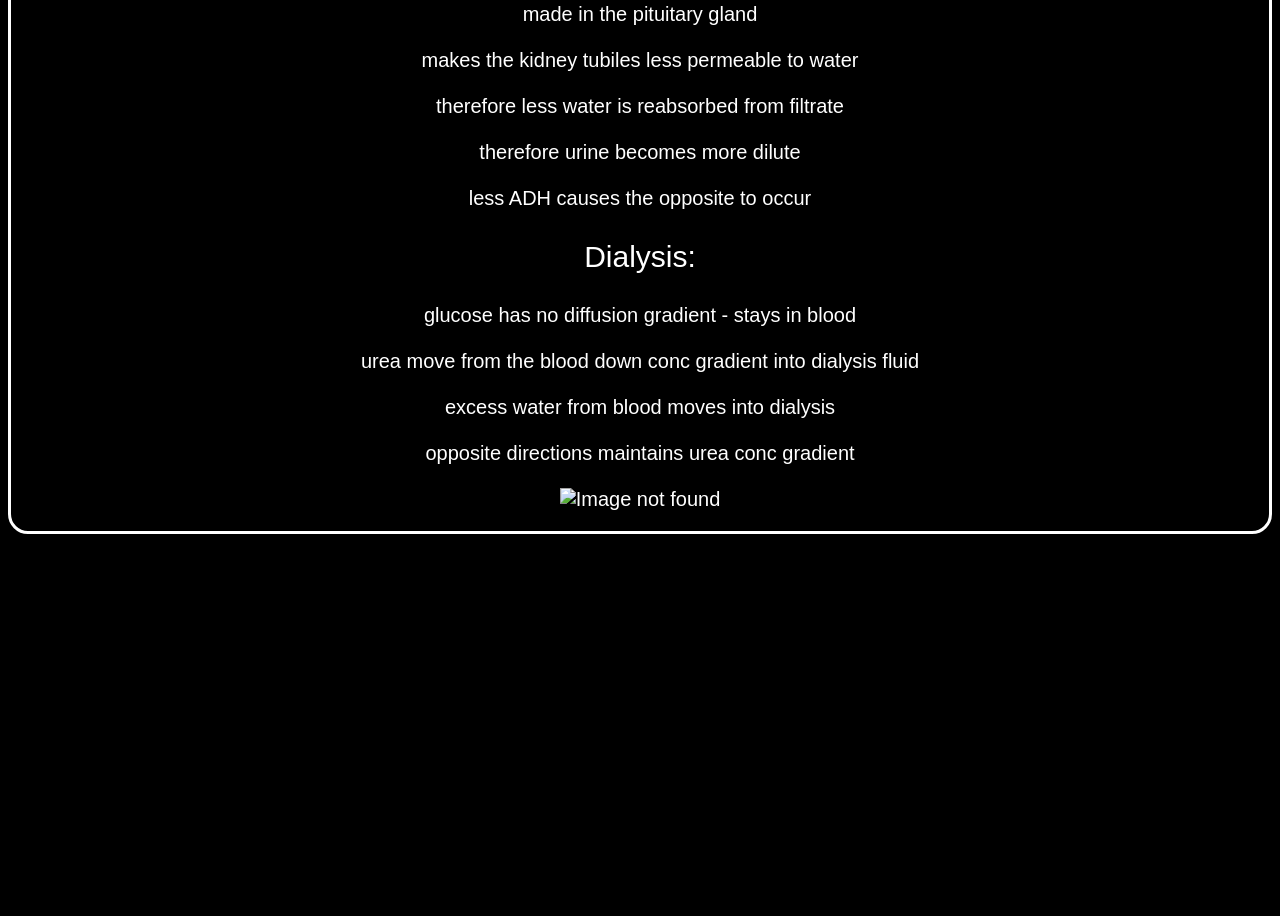
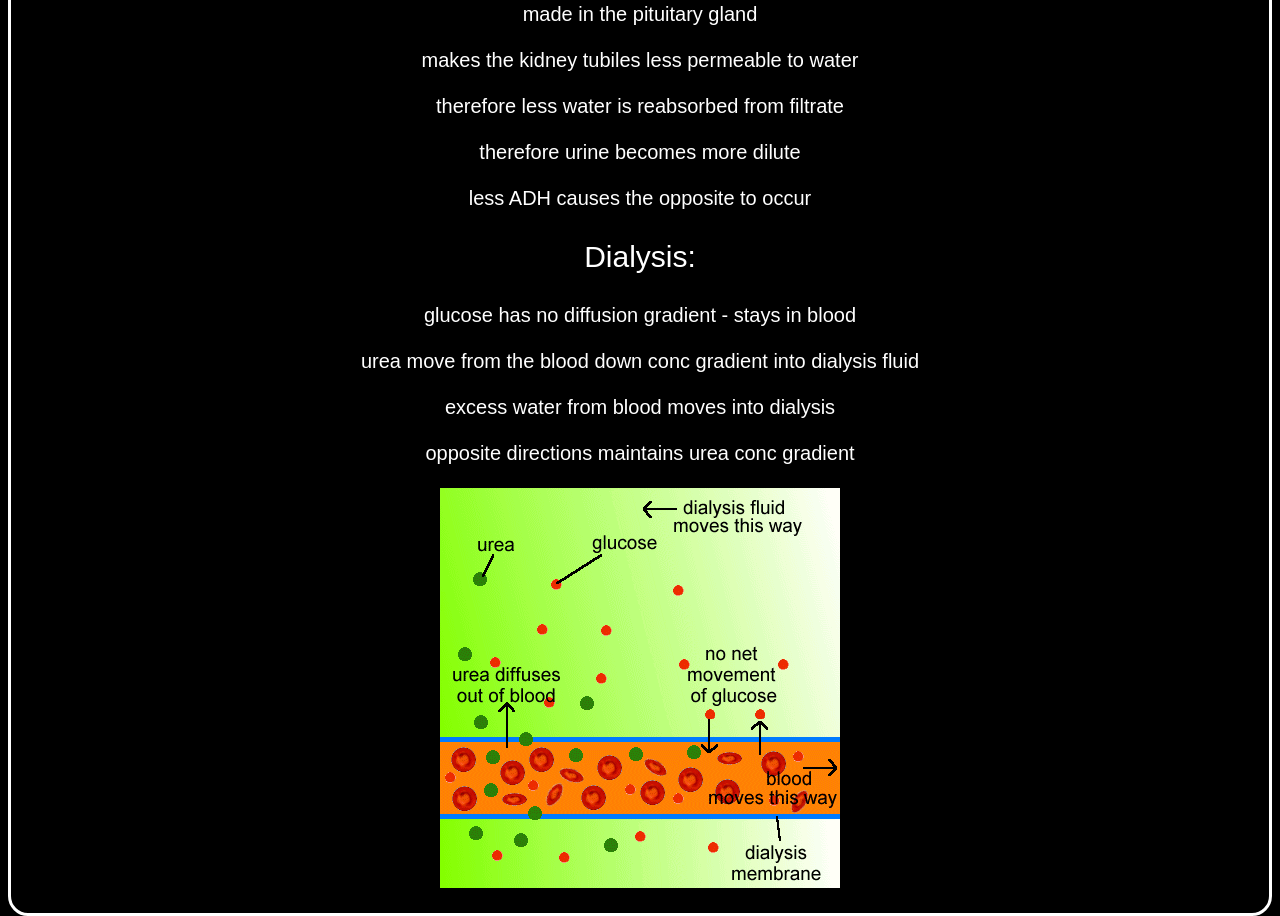
Before and after one commit to DinoZoomer/BiologyRevision, a plain HTML site: page index.html in a window 1280 px wide. Shown: the part 3365-4281 px from the top of the page. Before the commit the page ends 3899 px from the top, so only its background shows below. Drawn offline with Linux system fonts and the light colour scheme; the site is published under a folder, as on GitHub Pages, so addresses that start at the root find nothing; a script that the page names is missing.

Commit message:
Update index.html

```diff
--- a/index.html
+++ b/index.html
@@ -136,7 +136,7 @@
           urea move from the blood down conc gradient into dialysis fluid<br><br>
           excess water from blood moves into dialysis<br><br>
           opposite directions maintains urea conc gradient<br><br>
-          <img src="/images/IMG_0875.gif" alt="Image not found">
+          <img src="images/IMG_0875.gif" alt="Image not found">
         </p>
       </div>
   </div>
```
